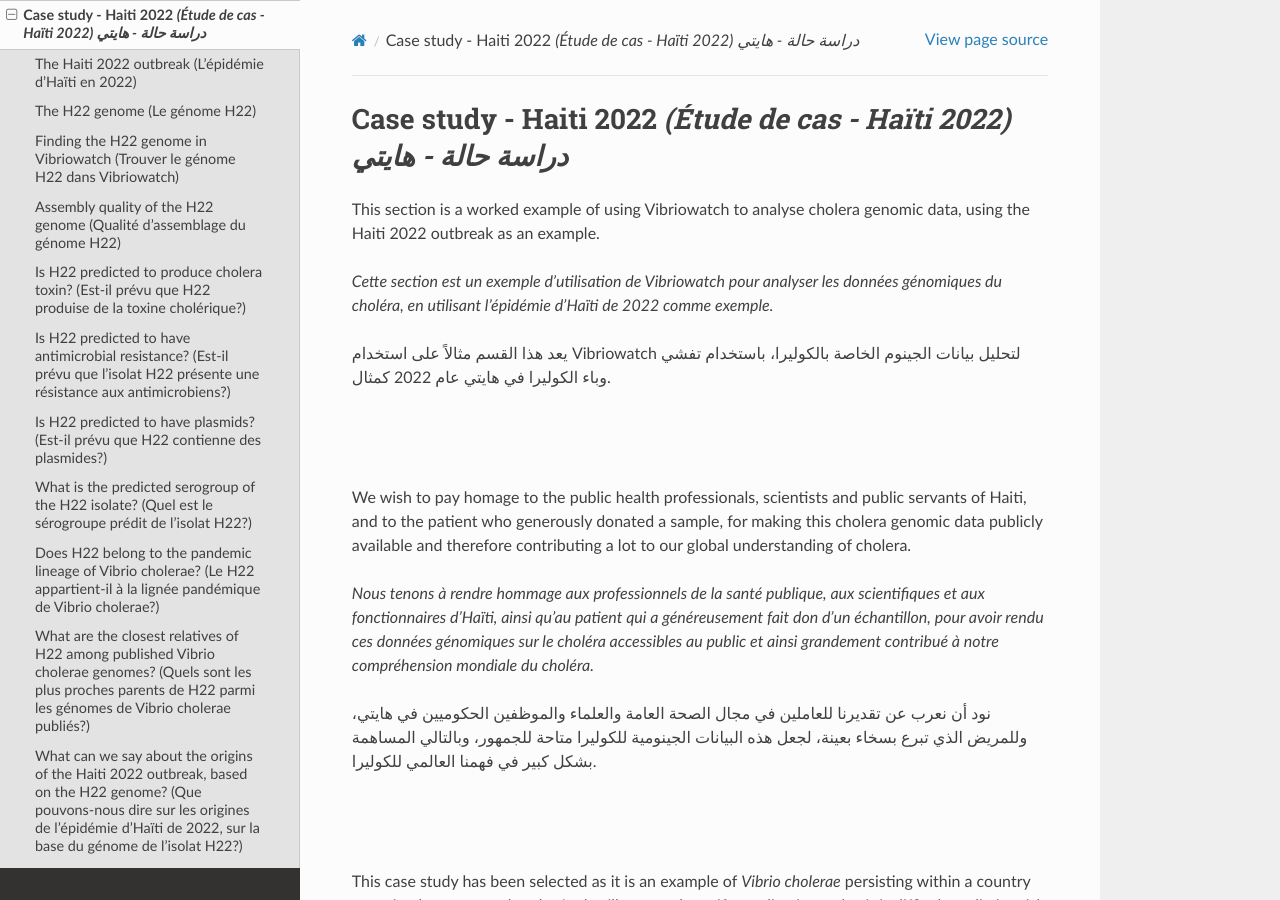
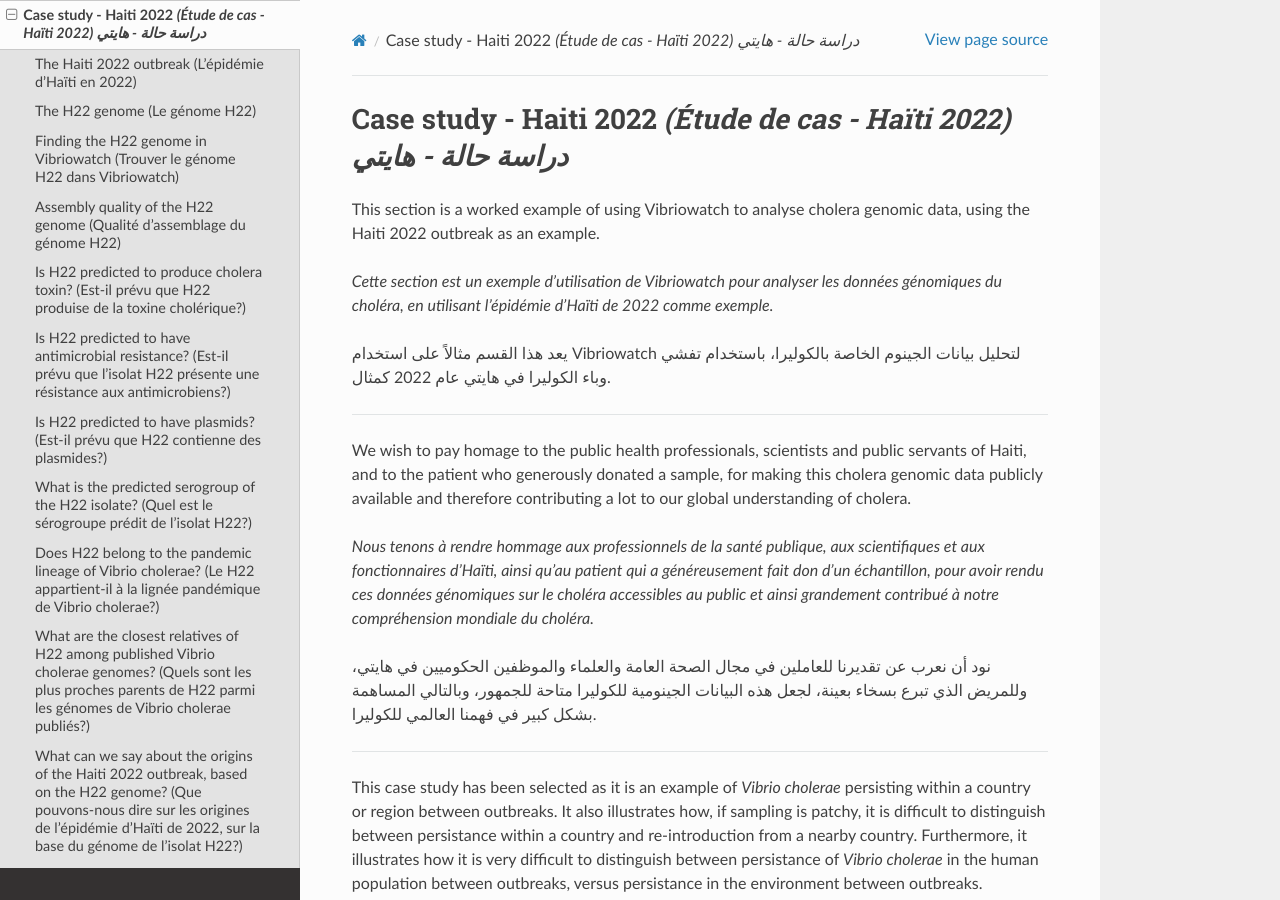
Before and after one commit to avrilcoghlan/vibriowatch, a Sphinx documentation site: the page built from docs/source/haiti.rst, in a window 1280 px wide and 900 px high. Built offline with Sphinx 7.4.7 and the Read the Docs theme 3.1.0, drawn with Linux system fonts in a browser that asks for light colours.

Commit message:
Update haiti.rst

```diff
--- a/docs/source/haiti.rst
+++ b/docs/source/haiti.rst
@@ -7,8 +7,7 @@
 
 يعد هذا القسم مثالاً على استخدام Vibriowatch لتحليل بيانات الجينوم الخاصة بالكوليرا، باستخدام تفشي وباء الكوليرا في هايتي عام 2022 كمثال.
 
-|
-|
+------------
 
 We wish to pay homage to the public health professionals, scientists and public servants of Haiti, and to the patient
 who generously donated a sample, for making this cholera genomic data publicly available and therefore contributing a lot to our
@@ -18,8 +17,7 @@
 
 نود أن نعرب عن تقديرنا للعاملين في مجال الصحة العامة والعلماء والموظفين الحكوميين في هايتي، وللمريض الذي تبرع بسخاء بعينة، لجعل هذه البيانات الجينومية للكوليرا متاحة للجمهور، وبالتالي المساهمة بشكل كبير في فهمنا العالمي للكوليرا.
 
-|
-|
+------------
 
 This case study has been selected as it is an example of *Vibrio cholerae* persisting within a country or region between outbreaks. It also illustrates
 how, if sampling is patchy, it is difficult to distinguish between persistance within a country and re-introduction from a nearby country.
@@ -33,7 +31,9 @@
 علاوة على ذلك، توضح الدراسة صعوبة التمييز بين استمرار وجود ضمة الكوليرا بين السكان بين تفشيات المرض، واستمرار وجودها في البيئة بين تفشيات المرض.
 
 |
-|
+
+.. image:: HorizontalDivider.png
+  :width: 1200
 
 * `The Haiti 2022 outbreak (L'épidémie d'Haïti en 2022)`_.
 * `The H22 genome (Le génome H22)`_.
@@ -50,10 +50,15 @@
 
 |
 
+.. image:: HorizontalDivider.png
+  :width: 1200
+
 The Haiti 2022 outbreak (L'épidémie d'Haïti en 2022)
 ----------------------------------------------------
 
 تفشي المرض في هايتي 2022
+
+------------
 
 You may already know that in January 2010 there was a catastrophic earthquake in Haiti, an island in the Caribbean.
 Later that year, in October 2010, a huge cholera outbreak began in Haiti, that lasted up until 2019, and included
@@ -68,8 +73,7 @@
 
 لعلّكم تعلمون أنه في يناير/كانون الثاني 2010، ضرب زلزال كارثي جزيرة هايتي الكاريبية. وفي وقت لاحق من ذلك العام، وتحديدًا في أكتوبر/تشرين الأول 2010، انتشر وباء كوليرا واسع النطاق في هايتي، واستمر حتى عام 2019، وأسفر عن أكثر من 820 ألف إصابة وحوالي 10 آلاف وفاة. ويُعزى هذا التفشي إلى السلالة الوبائية الحالية لضمة الكوليرا، وتشير الدلائل إلى احتمال انتقاله من نيبال إلى هايتي عام 2010.
 
-|
-|
+------------
 
 By 2019, the number of cholera cases had waned off, and it appeared that the cholera epidemic in Haiti was finally over.
 No more cholera cases were reported in Haiti in 2020, 2021 and for most of 2022. However, unfortunately in October of 2022 a new cholera outbreak
@@ -82,8 +86,7 @@
 
 لم تُبلّغ عن أي حالات كوليرا أخرى في هايتي في عامي ٢٠٢٠ و٢٠٢١، ومعظم عام ٢٠٢٢. ومع ذلك، للأسف، في أكتوبر ٢٠٢٢، اندلع تفشٍّ جديد للكوليرا في هايتي، بعد ما يقرب من ثلاث سنوات من عدم تسجيل أي حالات كوليرا. وبحلول فبراير ٢٠٢٣، تجاوز عدد حالات الكوليرا ٣٠ ألف حالة، وأكثر من ٥٠٠ حالة وفاة بسببها.
 
-|
-|
+------------
 
 An important epidemiological question was: where did the *V. cholerae* strain that caused the Haiti 2022 outbreak come from?
 Had it persisted in Haiti since the previous 2010-2019 epidemic, persisting either in humans (e.g. asymptomatic or unreported cases)
@@ -104,6 +107,8 @@
 
 جينوم H22
 
+------------
+
 Late in 2022, `Rubin et al 2022`_ published the genome of a *V. cholerae* isolate from the Haiti 2022 outbreak, which
 they named isolate 'H22'. The authors of this work were an international consortium of scientists and public health experts from the
 Laboratoire National de Santé Publique (National Public Health Laboratory) in Haiti, Zanmi Lasante (a non-government healthcare provider in Haiti),
@@ -119,8 +124,7 @@
 .. image:: Picture172.png
   :width: 800
 
-|
-|
+------------
 
 In this worked example, I'm going to show you how to analyse the H22 genome to answer some key questions relevant
 to public health, and answer questions about the origins of the Haiti 2022 outbreak:
```
